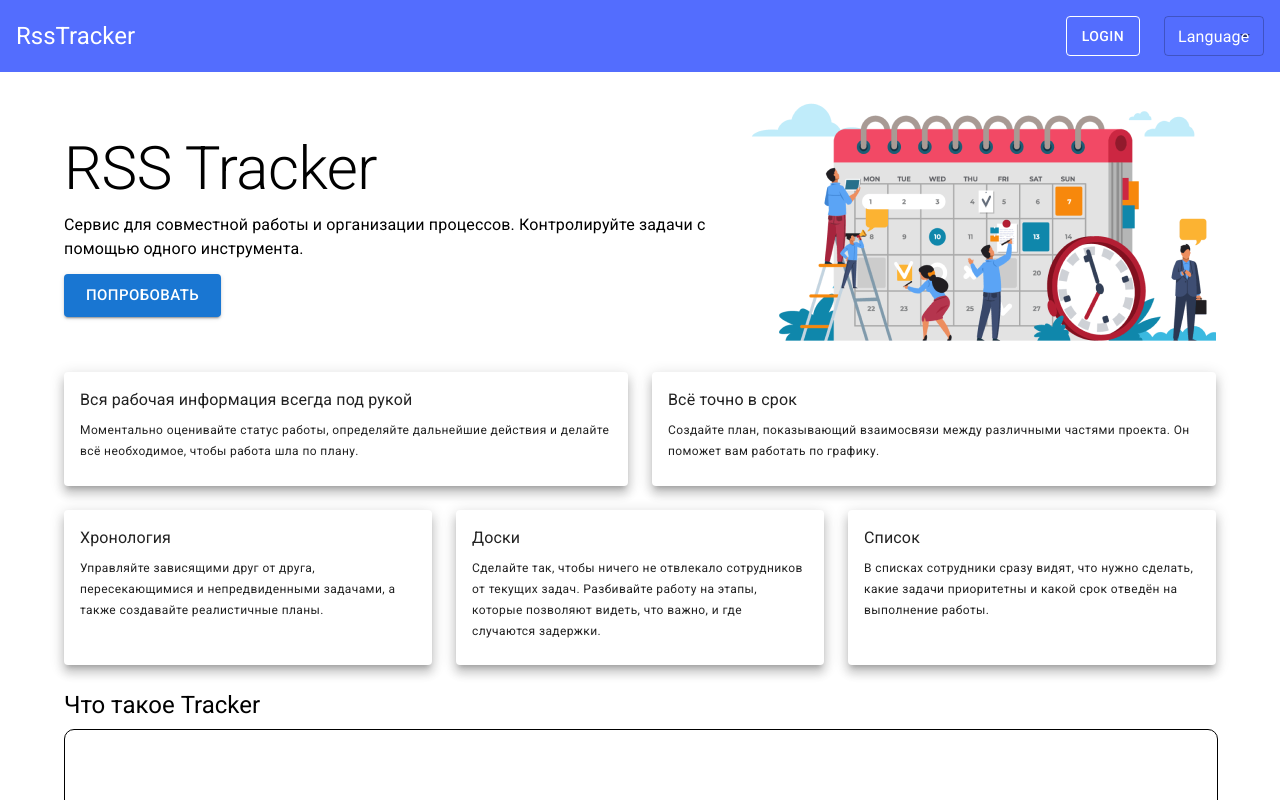
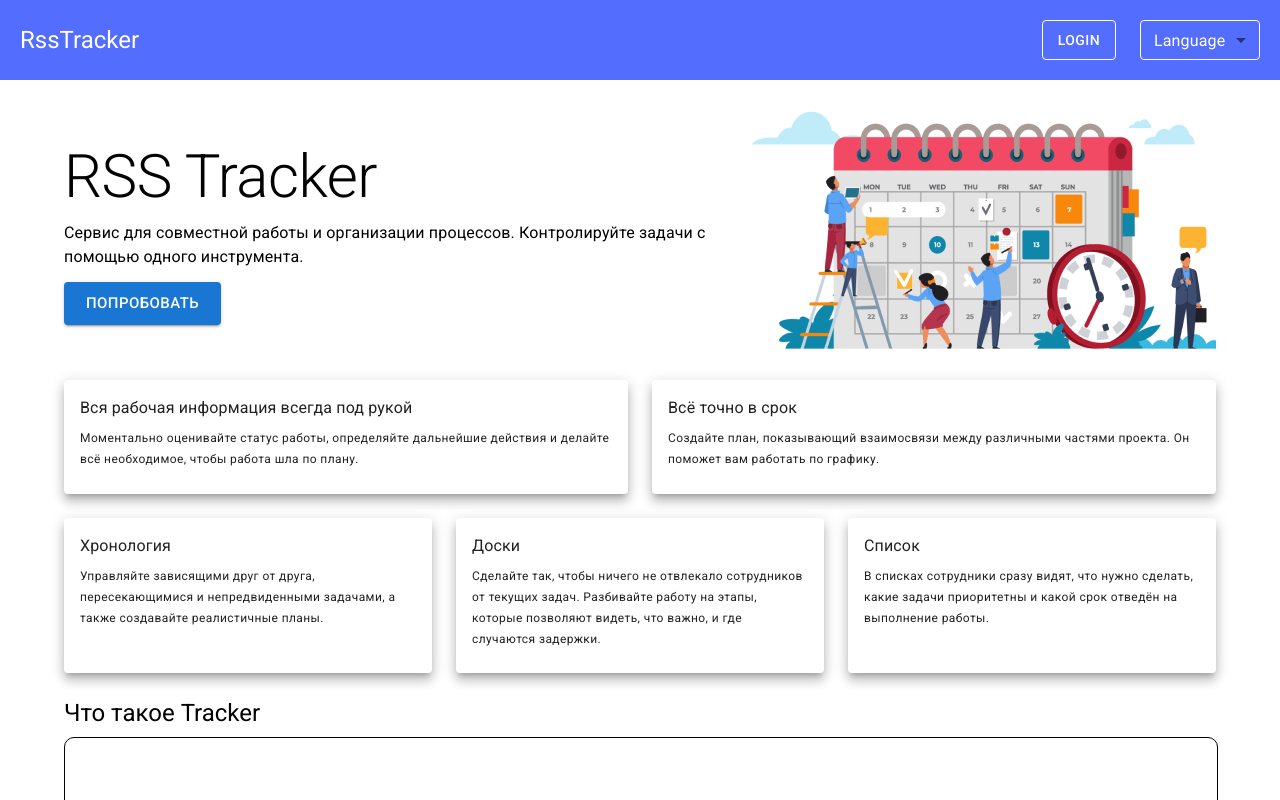
Before and after one commit to wayjewish/project-management-app, a React app: page / in a window 1280 px wide. Shown: the top 800 px of the page. Built offline with nearby package versions, Linux system fonts and the light colour scheme.

Commit message:
feat: add custom color for selectBox

```diff
--- a/src/components/header/Header.styled.ts
+++ b/src/components/header/Header.styled.ts
@@ -1,9 +1,36 @@
 import { styled } from '@mui/material/styles';
 import { indigo } from '@mui/material/colors';
-import { Button } from '@mui/material';
+import { Box, FormControl } from '@mui/material';
 
 export const Header = styled('header')({
   width: '100%',
   height: '100%',
   background: `${indigo['A200']}`,
 });
+export const Wrap = styled(Box)({
+    display: 'flex',
+    flexDirection:'row',
+    alignItems:'center',
+    justifyContent:'space-between',
+    padding: '20px'
+})
+
+export const FormSelect = styled(FormControl)({
+    minWidth: '120px',
+  '&:hover .MuiFormControl-root': {
+    borderColor: 'white',
+  },
+  '.MuiInputLabel-root.Mui-focused': {
+    borderColor: 'white',
+    color: 'white',
+  },
+  '&:hover .MuiOutlinedInput-root .MuiOutlinedInput-notchedOutline': {
+    borderColor: 'white',
+  },
+  '& .MuiOutlinedInput-root.Mui-focused .MuiOutlinedInput-notchedOutline': {
+    border: '1px solid white',
+  },
+  '& .MuiOutlinedInput-root .MuiOutlinedInput-notchedOutline': {
+    borderColor: 'white',
+  },
+});
--- a/src/components/header/Header.tsx
+++ b/src/components/header/Header.tsx
@@ -1,15 +1,8 @@
 import React from 'react';
 import Typography from '@mui/material/Typography';
 import Button from '@mui/material/Button';
-import { Header } from './Header.styled';
-import {
-  Box,
-  FormControl,
-  InputLabel,
-  MenuItem,
-  Select,
-  SelectChangeEvent,
-} from '@mui/material';
+import { Header, FormSelect, Wrap } from './Header.styled';
+import { Box, InputLabel, MenuItem, Select, SelectChangeEvent } from '@mui/material';
 
 function HeaderComponent() {
   const [lang, setLang] = React.useState('');
@@ -17,15 +10,10 @@ function HeaderComponent() {
   const handleChange = (event: SelectChangeEvent) => {
     setLang(event.target.value as string);
   };
+
   return (
     <Header>
-      <Box
-        display={'flex'}
-        flexDirection={'row'}
-        alignItems={'center'}
-        justifyContent={'space-between'}
-        p={2}
-      >
+      <Wrap>
         <Box>
           <Typography component="h1" variant="h5" color={'white'}>
             RssTracker
@@ -40,11 +28,8 @@ function HeaderComponent() {
           >
             Login
           </Button>
-          <FormControl
-            size="small"
-            sx={{ minWidth: 100 }}
-          >
-            <InputLabel id="demo-simple-select-label" sx={{color: 'white'}}>
+          <FormSelect size="small">
+            <InputLabel id="demo-simple-select-label" sx={{ color: 'white' }}>
               Language
             </InputLabel>
             <Select
@@ -53,14 +38,14 @@ function HeaderComponent() {
               value={lang}
               label="Language"
               onChange={handleChange}
-              color={'primary'}
+              sx={{ color: 'white' }}
             >
               <MenuItem value={10}>RU</MenuItem>
               <MenuItem value={20}>EN</MenuItem>
             </Select>
-          </FormControl>
+          </FormSelect>
         </Box>
-      </Box>
+      </Wrap>
     </Header>
   );
 }
```
